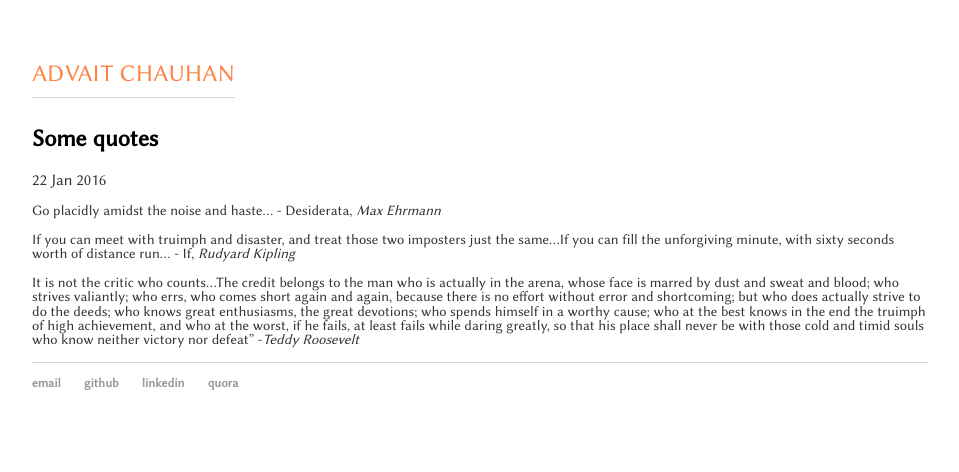
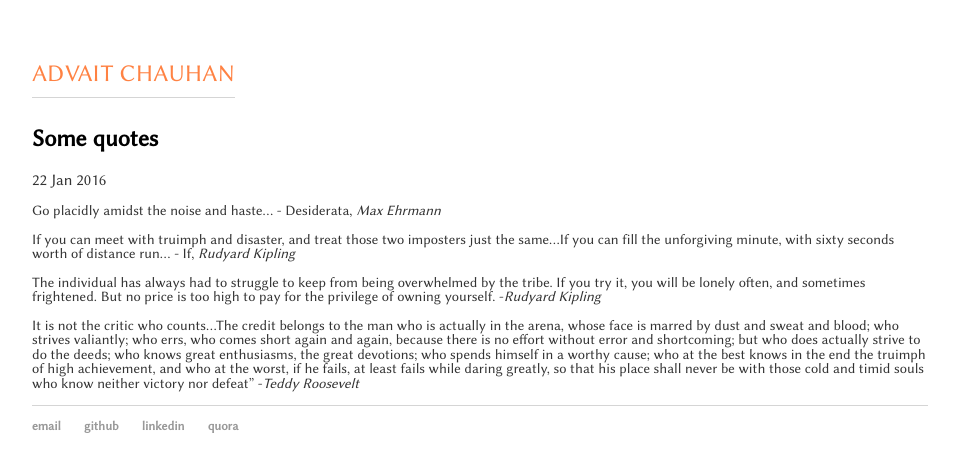
Before and after one commit to advaitchauhan/advaitchauhan.github.io, a Jekyll site: the page built from _posts/2016-01-22-if.md, in a window 1280 px wide. Shown: the top 472 px of the page, without its empty margins (160-1119 px from the left). Built offline with Jekyll 4.4.1, drawn with Linux system fonts in a browser that asks for light colours.

Commit message:
Update 2016-01-22-if.md

```diff
--- a/_posts/2016-01-22-if.md
+++ b/_posts/2016-01-22-if.md
@@ -8,4 +8,6 @@ Go placidly amidst the noise and haste... - Desiderata, *Max Ehrmann*
 
 If you can meet with truimph and disaster, and treat those two imposters just the same...If you can fill the unforgiving minute, with sixty seconds worth of distance run... - If, *Rudyard Kipling*
 
+The individual has always had to struggle to keep from being overwhelmed by the tribe. If you try it, you will be lonely often, and sometimes frightened. But no price is too high to pay for the privilege of owning yourself. -*Rudyard Kipling*
+
 It is not the critic who counts...The credit belongs to the man who is actually in the arena, whose face is marred by dust and sweat and blood; who strives valiantly; who errs, who comes short again and again, because there is no effort without error and shortcoming; but who does actually strive to do the deeds; who knows great enthusiasms, the great devotions; who spends himself in a worthy cause; who at the best knows in the end the truimph of high achievement, and who at the worst, if he fails, at least fails while daring greatly, so that his place shall never be with those cold and timid souls who know neither victory nor defeat" -*Teddy Roosevelt*
```
